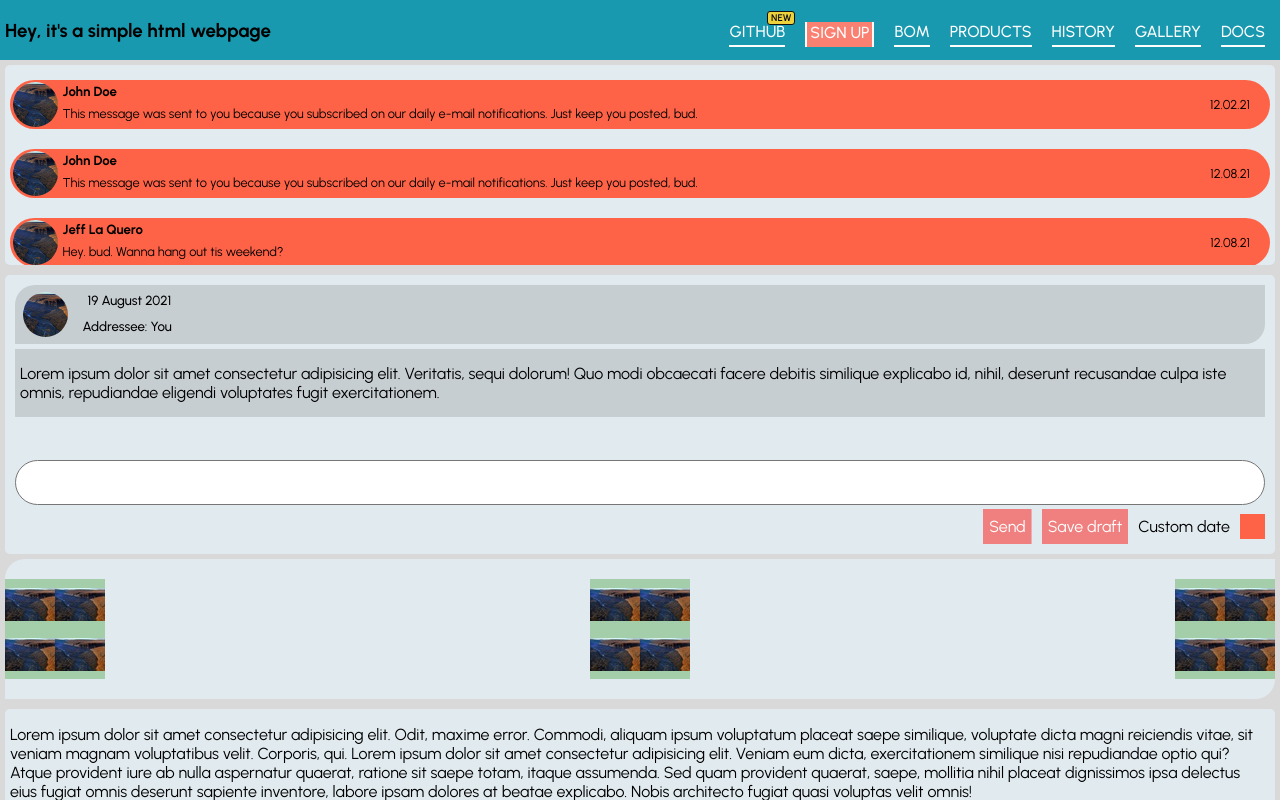
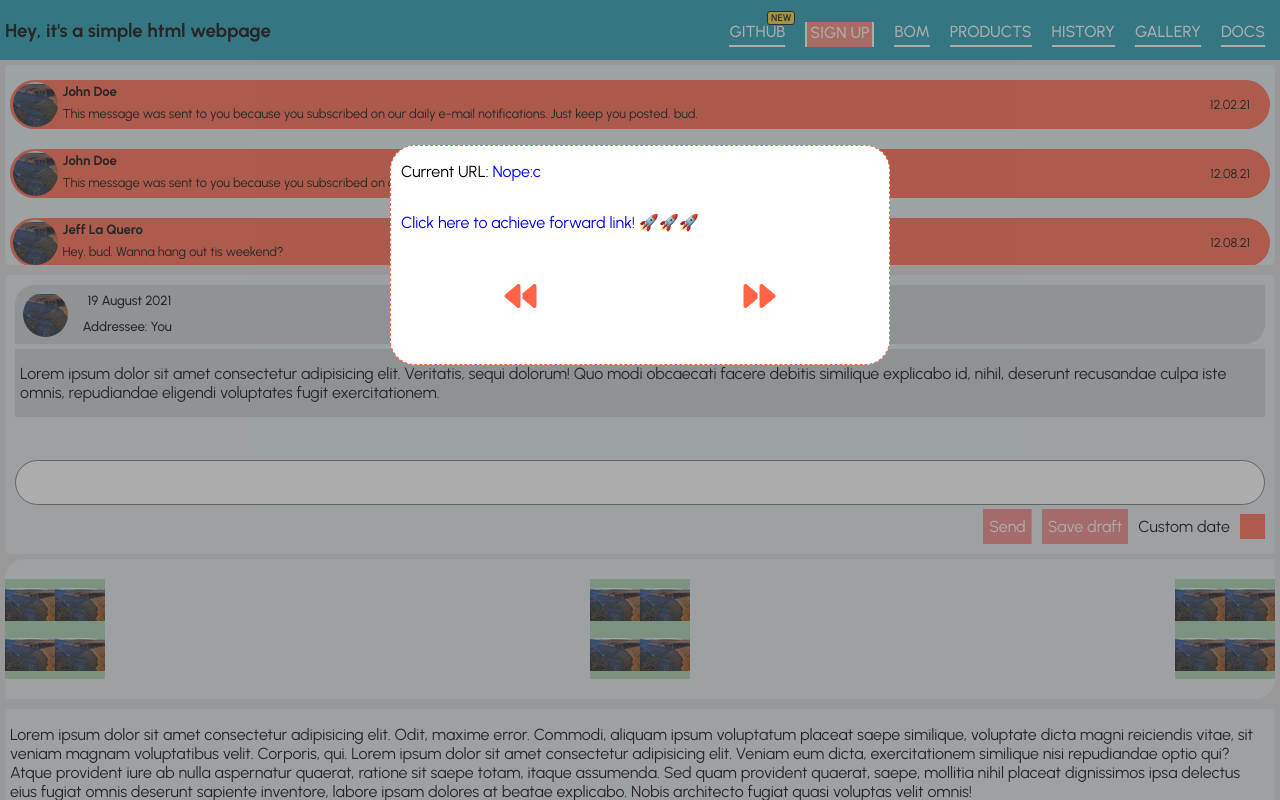
Before and after one commit to bybbsy/Frontend-internship, a Vue app in the folder vue-app/: page / in a window 1280 px wide. Both pictures are taken after a click on the link "BOM". Built offline with nearby package versions, Linux system fonts and the light colour scheme.

Commit message:
Modal windows open

```diff
--- /dev/null
+++ b/vue-app/src/components/BomModal.vue
@@ -0,0 +1,48 @@
+<template>
+  <div>
+        <div class="row__current-url">
+            <p>Current URL: <a href="#" class="current-url__value">Nope:c</a></p>
+            <p><a href="next-page.html" class="current-url__next">Click here to achieve forward link! 🚀🚀🚀</a></p>
+        </div>
+        <div class="row__manage-history">
+            <div class="manage-back">
+                <i class="fas fa-backward"></i>
+                <div class="hint">Go to the previous page</div>
+            </div>
+            <div class="manage-forward">
+                <i class="fas fa-forward"></i>
+                <div class="hint">Go the the next page</div>
+            </div>
+        </div>
+    </div>
+</template>
+
+<script>
+export default {
+    name: 'bom-modal',
+    props: {
+        modalData: Object
+    }
+}
+</script>
+
+<style>
+.modal-bom {
+      position: absolute;
+      left: 50%;
+      top: 25%;
+      transform: translate(-50%, -25%);
+      width: 500px;
+      height: 220px;
+      border-radius: 25px;
+      border: 1px dashed tomato;
+      background-color: #fff;
+      display: grid;
+      grid-template-rows: repeat(2, 100px);
+      z-index: 1;
+  }
+
+  .modal-bom.hidden {
+      display: none;
+  }
+</style>
--- a/vue-app/src/components/TheHeader.vue
+++ b/vue-app/src/components/TheHeader.vue
@@ -16,8 +16,8 @@
                         <span>GitHub</span>
                         <div class="new-badge">new</div>
                     </a>
-                    <span @click.prevent="toggleModal" class="header__nav-item login">Sign up</span>
-                    <a href="#" class="header__nav-item bom">BOM</a>
+                    <a href="" @click.prevent="toggleModal" class="header__nav-item login">Sign up</a>
+                    <a href="" @click.prevent="toggleModal" class="header__nav-item bom">BOM</a>
                     <router-link :to="{ name: 'products' }" class="header__nav-item">Products</router-link>
                     <a href="https://www.google.com/" target="_blank" class="header__nav-item">History</a>
                     <a href="https://www.google.com/" target="_blank" class="header__nav-item">Gallery</a>
@@ -34,19 +34,22 @@ export default {
     name: 'the-header',
     data: function() {
         return {
-            showModal: false
+            modalData: {
+                name: '',
+                showModal: false
+            }
         }
     },
     methods: {
         toggleModal(event) {
-            this.showModal = !this.showModal;
+
+            this.modalData.showModal = !this.modalData.showModal;
             let len =  event.target.classList.length;
-            let tabClass = event.target.classList[len - 1];
+            this.modalData.name = event.target.classList[len - 1];
 
-            this.$emit('toggleModal', {
-                name: tabClass,
-                showModal: this.showModal
-            })
+            // console.log("HEADER:",tabClass, this.showModal)
+            this.$emit('toggleModal', this.modalData)
+            return this.showModal
         }
     }
 }
--- a/vue-app/src/layouts/MainLayout.vue
+++ b/vue-app/src/layouts/MainLayout.vue
@@ -3,8 +3,9 @@
         <Header @toggleModal="onClickChild"/>
         <router-view />
         <Footer />
-        <div class="modal" :class="{ 'hidden': !modalData.showModal }">
+        <div class="modal" :class="{ 'hidden': !modalData.showModal }" @click="outerClickHandler">
             <SignupModal :modalData="modalData" class="login-block" :class="{ hidden: modalData.name !== 'login' }"/>
+            <BomModal :modalData="modalData" class="modal-bom" :class="{ hidden: modalData.name !== 'bom' }"/>
         </div>
     </div>
 </template>
@@ -13,6 +14,7 @@
 import Header from '@/components/TheHeader.vue'
 import Footer from '@/components/TheFooter.vue'
 import SignupModal from '@/components/SignupModal.vue'
+import BomModal from '@/components/BomModal.vue'
 
 export default {
     name: 'main-layout',
@@ -24,16 +26,20 @@ export default {
             }
         }
     },
-    components: {
-        Header, Footer, SignupModal
-    },
     methods: {
-        onClickChild (value) {
-            console.log(value)
+        onClickChild: function (value) {
+            console.log("LAYOUT:", this.modalData.name, this.modalData.showModal )
             this.modalData = value;
             return this.modalData
+        },
+        outerClickHandler: function() {
+            this.modalData.name = ''
+            this.modalData.showModal = false;
         }
     },
+    components: {
+        Header, Footer, SignupModal, BomModal
+    }
 }
 </script>
 
```
